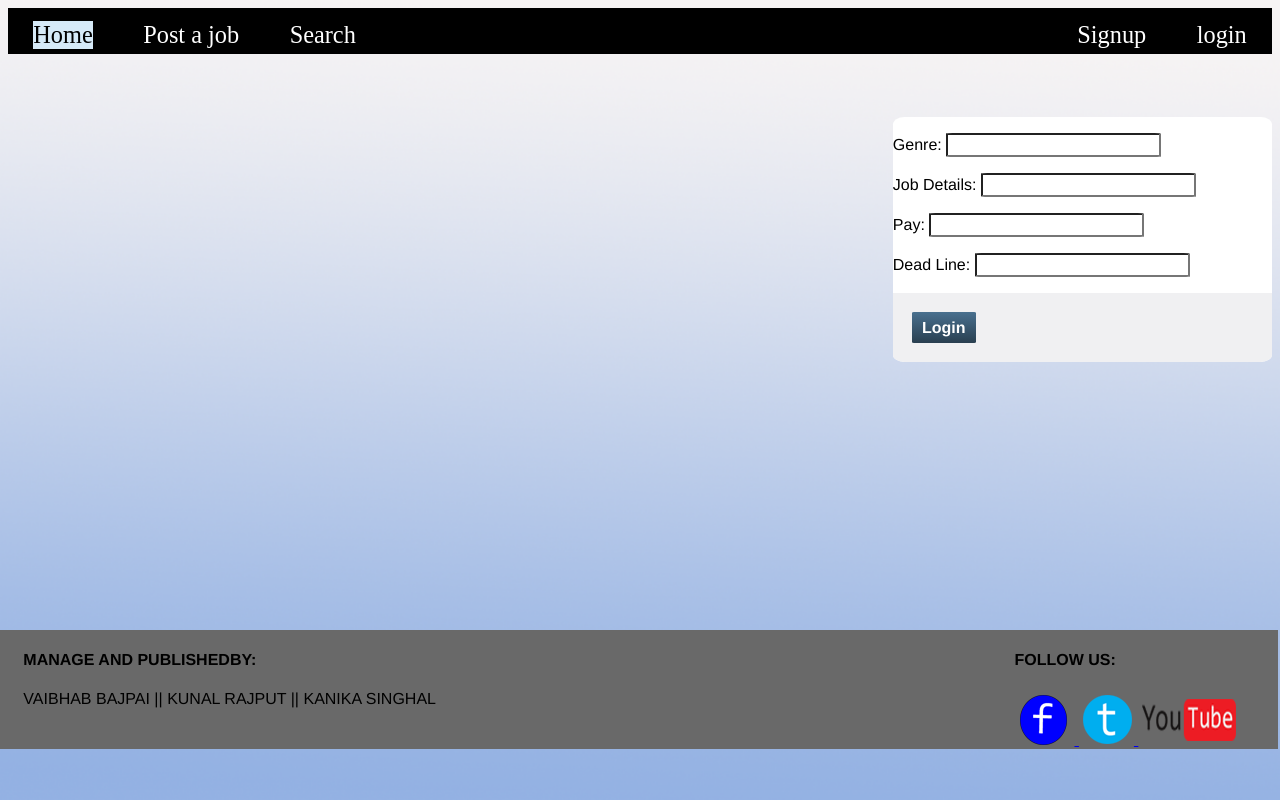
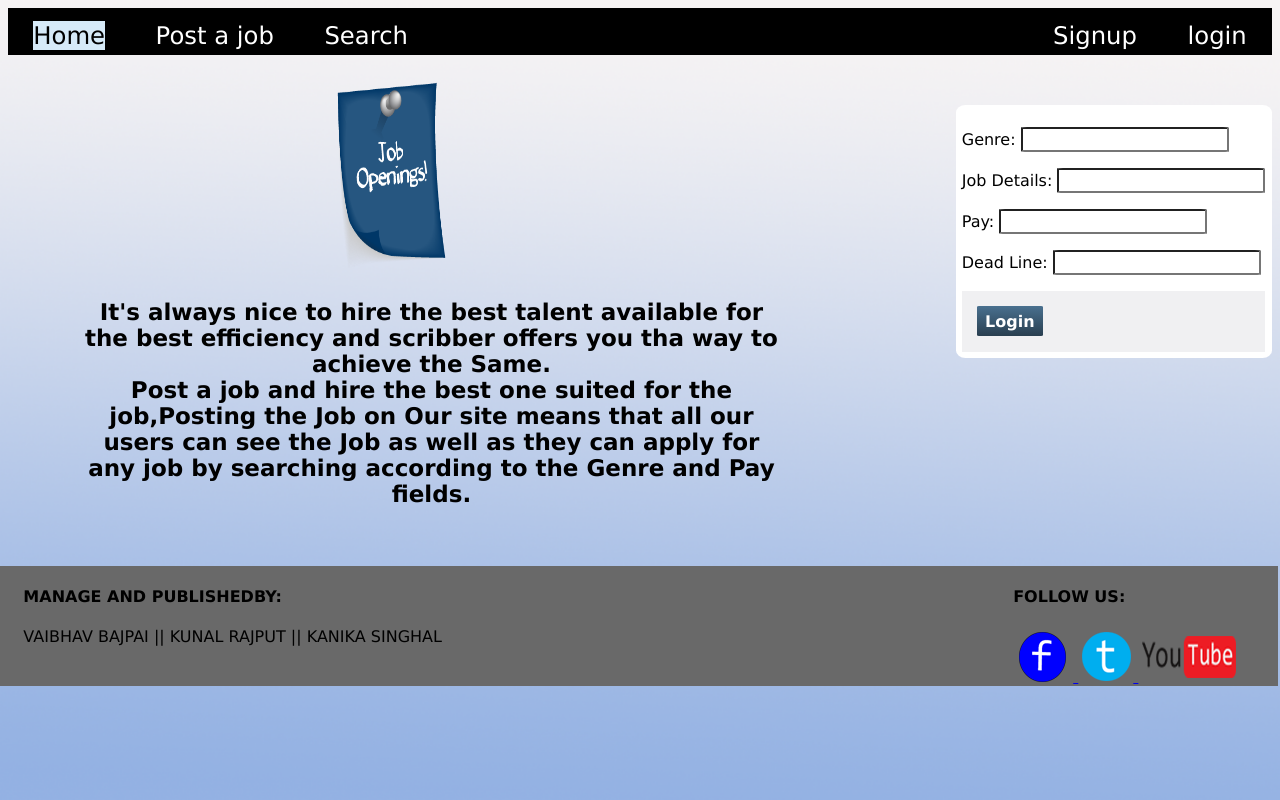
Before and after one commit to Arrrrrrrpit/Hire_station, a Django app: page /registration/jobsubmit/ in a window 1280 px wide. Run offline with Django 3.2, Linux system fonts and the light colour scheme.

Commit message:
templates in user+company profile&job submit

```diff
--- a/registration/static/css/post_job.css
+++ b/registration/static/css/post_job.css
@@ -20,7 +20,7 @@ ul {
 				display: block;
 				color: white;
 
-
+                font-family: verdana;
 				text-decoration: none;
 			}
 
@@ -45,7 +45,7 @@ ul {
 			display: none;
 			position: absolute;
 			color: white;
-			 font-family: "Helvetica Neue", Helvetica, Arial, sans-serif;
+			 font-family:  verdana;
 			 font-size:50%;
 			width:9%;
 			 padding: 1%;
@@ -56,7 +56,7 @@ ul {
 
 			li:hover ul.dropdown
 			{display:block;
-			lor: black;
+			color: black;
 			}
 			li:hover ul.dropdown{
 				display:block;
@@ -95,11 +95,12 @@ ul {
 			  border: 1% solid #c6c7cc;
 			  border-radius: 3%;
 			  font-size:100%;
-			  font-family: "Helvetica Neue", Helvetica, Arial, sans-serif;
+			  font-family: verdana;
 			  overflow: hidden;
 			  width: 100%;
 			  float:left;
 			  background-color:white;
+			  padding: 2%;
 
 			}
 			fieldset {
@@ -111,7 +112,7 @@ ul {
 			{
 			  border-radius: 3%;
 			  font-size: 100%;
-			  font-family:"sans-serif", Helvetica, Arial, Helvetica Neue;
+			  font-family:verdana;
 			  margin: 0;
 			}
 
@@ -153,8 +154,8 @@ ul {
 
 
 			footer
-			{    margin-top:45%;
-				 margin-right:0%;
+			{    margin-top:2.8%;
+				 margin-right:1%;
 				 width:100%;
 				position:absolute;
 				background-color: 	#696969;
@@ -167,12 +168,12 @@ ul {
 				float:left;
 				clear:right;
 				padding-right:20%;
-				 font-family: "Helvetica Neue", Helvetica, Arial, sans-serif;
+				 font-family:verdana;
 			}
 			.followus
 			{
 				float:right;
-			 font-family: "Helvetica Neue", Helvetica, Arial, sans-serif;
+			 font-family: verdana;
 			padding-right:3%;
 			}
 
@@ -182,3 +183,32 @@ ul {
 						background-repeat: no-repeat;
 						background-size: cover;
 					}
+
+.companyform
+{
+    margin-top: 4%;
+	float: right;
+	margin-right: 1%;
+
+}
+.img
+{
+position: relative;
+margin-left: 25%;
+margin-top: 2%;
+width: 55%;
+
+
+
+}
+.content .post
+{   position: relative;
+	text-align: center;
+	font-size: 23px;
+	font-weight: bold;
+	font-family: verdana;
+	width: 55%;
+	margin-left: 6%;
+
+
+}
--- a/registration/templates/login_company.html
+++ b/registration/templates/login_company.html
@@ -29,7 +29,9 @@
 
 	<body background="{% static './image/blue.png' %}">
 
-
+         <div class="loginuser">
+            <img src="{% static './image/logincompany.png'%}" >
+		 </div>
 		<div class="company">
 
 				<div class="companyimg">
--- a/registration/templates/login_user.html
+++ b/registration/templates/login_user.html
@@ -29,7 +29,9 @@
 	<body background="{% static './image/blue.png'%}">
 
 
-
+		 <div class="loginuser">
+            <img src="{% static './image/loginuser.png'%}" >
+		 </div>
 
 
 
--- a/registration/templates/post_job.html
+++ b/registration/templates/post_job.html
@@ -29,10 +29,7 @@
 
 	<body background="{% static './image/blue.png' %}">
 
-
-		<div class="company">
-
-				<div class="companyform">
+            <div class="companyform">
 				<form method="post">
 			        {% csrf_token %}
 				    {{ form.as_p }}
@@ -43,7 +40,15 @@
 			    </form>
 
 			</div>
-		</div>
+	    <div class="img">
+           <img src="{% static './image/jobpost.png' %}" height="25%" width="20%" >
+
+	    </div>
+	    <div class="content">
+          <p class="post">It's always nice to hire the best talent available for the best efficiency and scribber offers you tha way to achieve the Same.<br>Post a job and hire the best one suited for the job,Posting the Job on Our site means that all our users can see the Job as well as they can apply for any job by searching according to the Genre and Pay fields.</p>
+
+	    </div>
+
 
 
 
@@ -51,7 +56,7 @@
 		<footer>
 			<div class="Manageby">
 			<h4> MANAGE AND PUBLISHEDBY:</h4>
-				<div>VAIBHAB BAJPAI ||  KUNAL RAJPUT  || KANIKA SINGHAL</div>
+				<div>VAIBHAV BAJPAI ||  KUNAL RAJPUT  || KANIKA SINGHAL</div>
 			</div>
 			<div class="followus">
 				<h4>FOLLOW US:</h4>
--- a/registration/templates/profile_company.html
+++ b/registration/templates/profile_company.html
@@ -31,16 +31,22 @@
 
 		<div class="profile">
 			<h2>Company Name : {{ user.user_name }}</h2>
+            <div class="personal">
             	<h3>Personal Details</h3>
                 <p>First Name : {{ user.first_name }}<p>
                 <p>Last Name : {{ user.last_name }}<p>
+            </div>
+            <div class="contact">
             	<h3>Contact Details</h3>
                 <p>Email Id: {{ user.email_id }}<p>
                 <p>Address : {{ user.address }}<p>
                 <p>Contact Number : {{ user.contact_number }}<p>
+            </div>
+            <div class="official">
             	<h3>Official Details </h3>
                 <p>Website Linked : <a href="google.com">{{ user.website_linked }}</a></p>
                 <p>User Introduction : {{ user.user_introduction }}</p>
+            </div>
 
 		</div>
 
--- a/registration/templates/profile_user.html
+++ b/registration/templates/profile_user.html
@@ -31,16 +31,22 @@
 
 		<div class="profile">
 			<h2>User Name : {{ user.user_name }}</h2>
+            <div class="personal">
             	<h3>Personal Details</h3>
                 <p>First Name : {{ user.first_name }}<p>
                 <p>Last Name : {{ user.last_name }}<p>
+            </div>
+            <div class="contact">
             	<h3>Contact Details</h3>
                 <p>Email Id: {{ user.email_id }}<p>
                 <p>Address : {{ user.address }}<p>
                 <p>Contact Number : {{ user.contact_number }}<p>
+            </div>
+            <div class="official">
             	<h3>Official Details </h3>
                 <p>Website Linked : <a href="google.com">{{ user.website_linked }}</a></p>
                 <p>User Introduction : {{ user.user_introduction }}</p>
+            </div>
 
 		</div>
 
```
Also changed, not shown: registration/static/css/login.css (+20 -7 lines), registration/static/css/profile.css (+26 -9 lines), registration/static/css/signupcompany.css (+7 -5 lines), registration/static/css/signupjobseeker.css (+7 -8 lines), db.sqlite3, media/book.png (added), registration/static/image/jobpost.png (added). Lines whose indentation alone changed are shown as unchanged.
